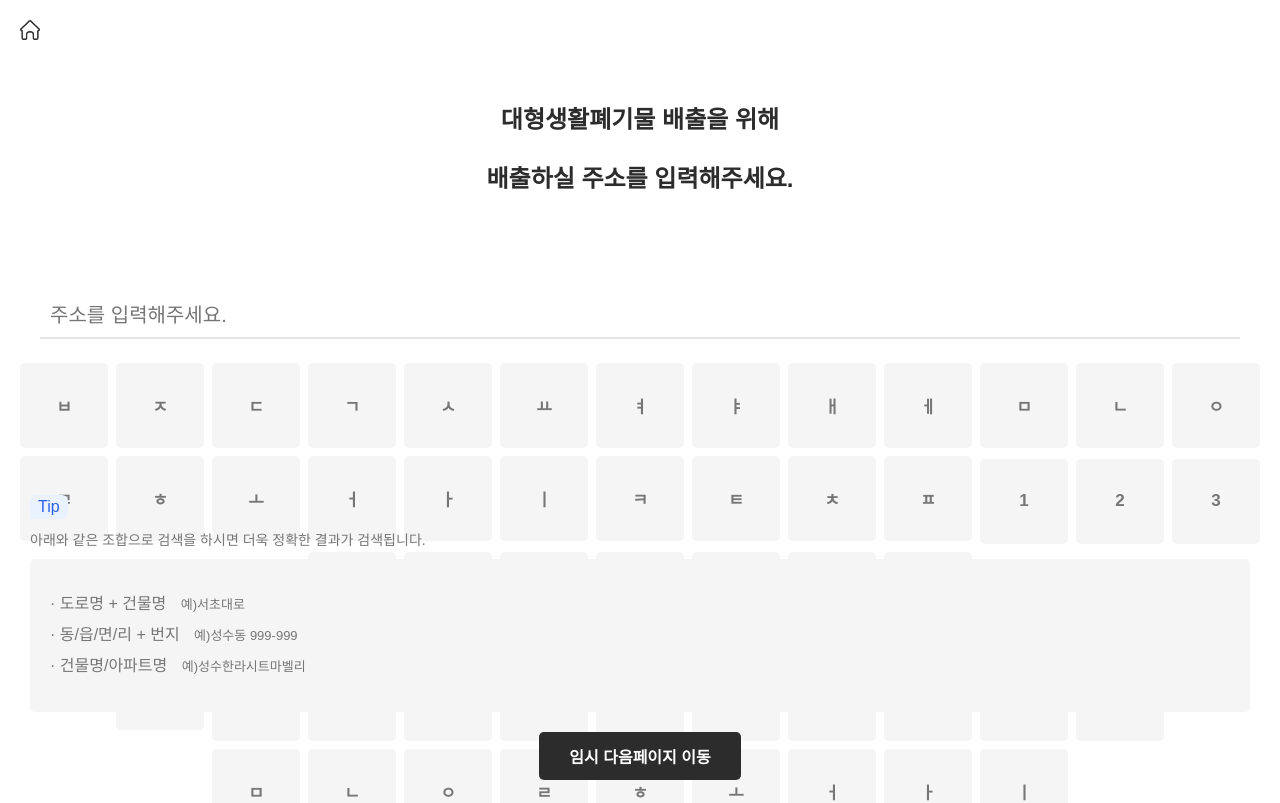
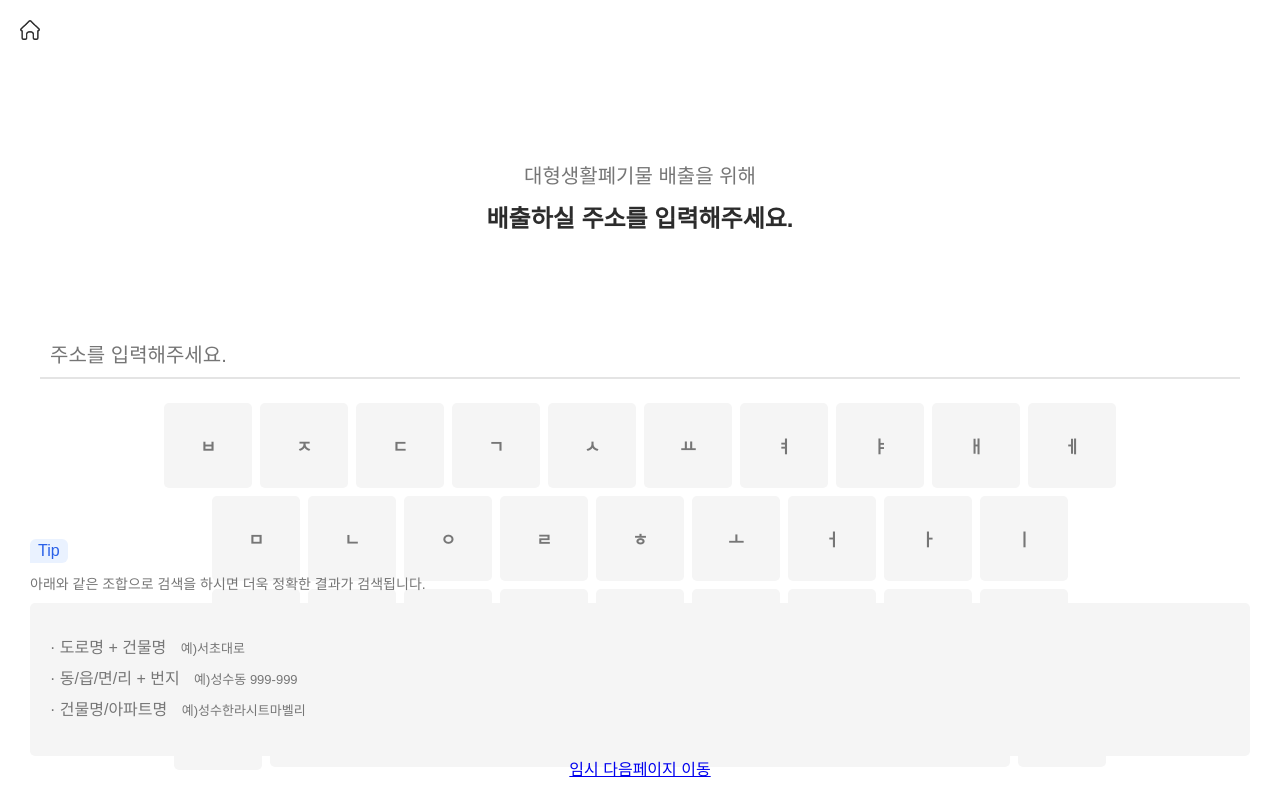
Before and after one commit to mskim8333/kiosk_zguhada, a Vue app: page /#/addr in a window 1280 px wide. Shown: the top 803 px of the page. Built offline with nearby package versions, Linux system fonts and the light colour scheme; a web font is replaced by a local one.

Commit message:
코드정리

```diff
--- a/src/components/AddrPage.vue
+++ b/src/components/AddrPage.vue
@@ -14,13 +14,6 @@
     </div>
     <div class="keyboard">
       <div class="key_row">
-        <button class="key_btn" v-for="key in keys" :key="key" @click="handleKeyClick(key)">{{ key }}</button>
-        <button class="key_btn" v-for="num in 10" :key="num" @click="handleKeyClick(num.toString())">{{ num }}</button>
-      </div>
-      <div class="key_row">
-        <button class="key_btn key_icon">
-          <img src="../assets/upper.png" />
-        </button>
         <button class="key_btn">ㅂ</button>
         <button class="key_btn">ㅈ</button>
         <button class="key_btn">ㄷ</button>
@@ -45,7 +38,7 @@
       </div>
       <div class="key_row">
         <button class="key_btn key_icon">
-          <img src="../assets/delete.png" />
+          <img src="../assets/upper.png" />
         </button>
         <button class="key_btn">ㅋ</button>
         <button class="key_btn">ㅌ</button>
@@ -54,6 +47,9 @@
         <button class="key_btn">ㅠ</button>
         <button class="key_btn">ㅜ</button>
         <button class="key_btn">ㅡ</button>
+        <button class="key_btn key_icon">
+          <img src="../assets/delete.png" />
+        </button>
       </div>
       <div class="key_row">
         <button class="key_btn key_icon">123</button>
@@ -89,81 +85,130 @@
         <router-link class="btn" to="/addr2">임시 다음페이지 이동</router-link>
       </div>
     </div>
+
   </div>
 </template>
 
-<script>
-export default {
-  name: 'AddrPage',
-  props: {
-    msg: String
-  },
-  data() {
-    return {
-      addr: '',
-      inputText: '',
-      chosungIndex: ["ㄱ", "ㄲ", "ㄴ", "ㄷ", "ㄸ", "ㄹ", "ㅁ", "ㅂ", "ㅃ", "ㅅ", "ㅆ", "ㅇ", "ㅈ", "ㅉ", "ㅊ", "ㅋ", "ㅌ", "ㅍ", "ㅎ"],
-      jongsungIndex: ["", "ㄱ", "ㄲ", "ㄳ", "ㄴ", "ㄵ", "ㄶ", "ㄷ", "ㄹ", "ㄺ", "ㄻ", "ㄼ", "ㄽ", "ㄾ", "ㄿ", "ㅀ", "ㅁ", "ㅂ", "ㅄ", "ㅅ", "ㅆ", "ㅇ", "ㅈ", "ㅊ", "ㅋ", "ㅌ", "ㅍ", "ㅎ"],
-      jComboIndex: ["ㄳ", "ㄵ", "ㄶ", "ㄺ", "ㄻ", "ㄼ", "ㄽ", "ㄾ", "ㄿ", "ㅀ", "ㅄ"],
-      jCombo: ["ㄱㅅ", "ㄴㅈ", "ㄴㅎ", "ㄹㄱ", "ㄹㅁ", "ㄹㅂ", "ㄹㅅ", "ㄹㅌ", "ㄹㅍ", "ㄹㅎ", "ㅂㅅ"],
-      mComboIndex: ['ㅘ', 'ㅙ', 'ㅚ', 'ㅝ', 'ㅞ', 'ㅟ', 'ㅢ'],
-      mCombo: ['ㅗㅏ', 'ㅗㅐ', 'ㅗㅣ', 'ㅜㅓ', 'ㅜㅔ', 'ㅜㅣ', 'ㅡㅣ']
-    };
-  },
-  computed: {
-    keys() {
-      return ['ㅂ','ㅈ','ㄷ','ㄱ','ㅅ','ㅛ','ㅕ','ㅑ','ㅐ','ㅔ','ㅁ','ㄴ','ㅇ','ㄹ','ㅎ','ㅗ','ㅓ','ㅏ','ㅣ','ㅋ','ㅌ','ㅊ','ㅍ'];
+<style scoped>
+.bottom_content {
+  position: fixed;
+  bottom: 20px;
+  left: 0px;
+  width: 100%;
 }
-  },
-  methods: {
-    handleKeyClick(key) {
-      let inputText = this.inputText;
-
-      // 스페이스 및 백스페이스는 별도로 처리
-      if (key === ' ') {
-        inputText += ' ';
-      } else if (key === 'Backspace') {
-        this.inputText = inputText.slice(0, -1);
-        return;
-      } else {
-        // 한글 자음 입력인 경우
-        if (/^[ㄱ-ㅎ가-힣]$/.test(key)) {
-          const charCode = key.charCodeAt(0) - 44032;
-          const jongIndex = charCode % 28;
-          const choIndex = parseInt((charCode - jongIndex) / 28 / 21);
-          const chosung = this.chosungIndex[choIndex];
-
-          if (inputText !== '') {
-            const lastChar = inputText.charAt(inputText.length - 1);
-            const lastCharCode = lastChar.charCodeAt(0) - 44032;
-            const lastJongIndex = lastCharCode % 28;
-
-            if (lastJongIndex !== 0 && choIndex !== 0) {
-              const newJongsungIndex = this.jComboIndex.indexOf(this.jongsungIndex[lastJongIndex] + chosung);
-              if (newJongsungIndex !== -1) {
-                inputText = inputText.slice(0, -1) + this.jCombo[newJongsungIndex];
+.info_row {
+  text-align: left;
+  line-height: 30px;
+  color: #767676;
 }
+.info_row span {
+  margin-left: 10px;
+  font-size: 13px;
 }
+.info_box {
+  background-color: #F5F5F5;
+  margin: 0px 30px;
+  padding: 30px 20px;
+  border-radius: 5px;
 }
+.info_txt {
+  color: #767676;
+  font-size: 14px;
+  text-align: left;
+  margin: 10px 30px;
 }
-        // 숫자 입력인 경우
-        else if (/^[0-9]$/.test(key)) {
-          inputText += key;
+.icon_row {
+  display: block;
+  text-align: left;
+  margin: 0 30px 10px;
 }
+.tip {
+  display: inline-block;
+  background-color: #EAF2FF;
+  padding: 3px 8px;
+  color: #2960E8;
+  border-top-left-radius: 6px;
+  border-top-right-radius: 6px;
+  border-bottom-right-radius: 6px;
 }
-
-      this.inputText = inputText;
-    }
-  }
-};
-</script>
-
-<style scoped>
 .addrpage {
   width: 100%;
   height: 1100px;
+  overflow:hidden;
+  background-color: #FFFFFF;
+}
+.temppage_bottom {
+  position: fixed;
+  bottom: 0px;
+  width: 100%;
+  height: 550px;
+}
+img.logo {
+  margin: 180px 0 20px;
+  width: 25%;
+}
+h5 {
+  color: #2C2C2C;
+  font-size: 24px;
+  font-weight: 700;
+  margin-bottom: 20px;
+}
+.msg {
+  line-height: 30px;
+  color: #767676;
+}
+.msg span {
+  display: block;
+  font-weight: 600;
+}
+.bottom_msg {
+  position: absolute;
+  bottom: 30px;
+  width: calc(100% - 40px);
+  margin: 0 0 0 20px;
+  padding: 10px 0px;
+  background-color: #FFFFFF;
+  border-radius: 10px;
+  color: #767676;
+  line-height: 30px;
+}
+.bottom_msg span {
+  display: block;
+  margin-left: 20px;
+  font-weight: 400;
+  text-align: left;
+  font-size: 13px;
+}
+.key_row {
   overflow: hidden;
-  background-color: #FFFFFF;
+}
+.key {
+  display: inline-block;
+}
+.key_btn {
+  display: inline-block;
+  border: 0px;
+  background-color: #F5F5F5;
+  color: #767676;
+  font-weight: 600;
+  font-size: 17px;
+  border-radius: 5px;
+  margin: 4px;
+  width: 88px;
+  height: 85px;
+}
+.key_btn img {
+  height: 20px;
+}
+.key_icon {
+  width: 88px;
+}
+.key_icon {
+  width: 88px;
+}
+.key_space {
+  width: 740px;
+  color: #F5F5F5;
 }
 .top_row {
   overflow: hidden;
@@ -174,15 +219,15 @@ export default {
   margin: 20px 20px;
 }
 h5 {
-  color: #2C2C2C;
-  font-size: 24px;
-  font-weight: 700;
-  margin-bottom: 20px;
+  color: #767676;
+  font-size: 20px;
+  font-weight: 400;
+  margin: 100px 0 10px;
 }
 h3 {
   color: #2C2C2C;
   font-size: 24px;
-  margin-bottom: 100px;
+  margin: 0px 0px 100px;
 }
 .ip_row {
   margin: 0 40px 20px;
@@ -201,84 +246,90 @@ h3 {
   color: #767676;
   outline: none;
 }
-.keyboard {
-  margin-top: 20px;
+</style>
+
+<script>
+export default {
+  name: 'AddrPage',
+  props: {
+    msg: String
+  },
+  data() {
+    return {
+      addr: '',
+      inputText: '', // 사용자가 입력한 텍스트
+      chosungIndex: ["ㄱ", "ㄲ", "ㄴ", "ㄷ", "ㄸ", "ㄹ", "ㅁ", "ㅂ", "ㅃ", "ㅅ", "ㅆ", "ㅇ", "ㅈ", "ㅉ", "ㅊ", "ㅋ", "ㅌ", "ㅍ", "ㅎ"],
+      jongsungIndex: ["", "ㄱ", "ㄲ", "ㄳ", "ㄴ", "ㄵ", "ㄶ", "ㄷ", "ㄹ", "ㄺ", "ㄻ", "ㄼ", "ㄽ", "ㄾ", "ㄿ", "ㅀ", "ㅁ", "ㅂ", "ㅄ", "ㅅ", "ㅆ", "ㅇ", "ㅈ", "ㅊ", "ㅋ", "ㅌ", "ㅍ", "ㅎ"],
+      jComboIndex: ["ㄳ", "ㄵ", "ㄶ", "ㄺ", "ㄻ", "ㄼ", "ㄽ", "ㄾ", "ㄿ", "ㅀ", "ㅄ"],
+      jCombo: ["ㄱㅅ", "ㄴㅈ", "ㄴㅎ", "ㄹㄱ", "ㄹㅁ", "ㄹㅂ", "ㄹㅅ", "ㄹㅌ", "ㄹㅍ", "ㄹㅎ", "ㅂㅅ"],
+      mComboIndex: ['ㅘ', 'ㅙ', 'ㅚ', 'ㅝ', 'ㅞ', 'ㅟ', 'ㅢ'],
+      mCombo: ['ㅗㅏ', 'ㅗㅐ', 'ㅗㅣ', 'ㅜㅓ', 'ㅜㅔ', 'ㅜㅣ', 'ㅡㅣ']
+    };
+  },
+  computed: {
+    keys() {
+      return ['ㄱ','ㄲ','ㄴ','ㄷ','ㄸ','ㄹ','ㅁ','ㅂ','ㅃ','ㅅ','ㅆ','ㅇ','ㅈ','ㅉ','ㅊ','ㅋ','ㅌ','ㅍ','ㅎ','ㅏ','ㅐ','ㅑ','ㅒ','ㅓ','ㅔ','ㅕ','ㅖ','ㅗ','ㅘ','ㅙ','ㅚ','ㅛ','ㅜ','ㅝ','ㅞ','ㅟ','ㅠ','ㅡ','ㅢ','ㅣ'];
     }
-.key_row {
-  overflow: hidden;
+  },
+  methods: {
+    handleKeyDown(event) {
+      const key = event.key;
+      let inputText = this.inputText;
+
+      // 스페이스 및 백스페이스는 별도로 처리
+      if (key === ' ') {
+        inputText += ' ';
+        this.inputText = inputText;
+        event.preventDefault();
+        return;
+      } else if (key === 'Backspace') {
+        this.inputText = inputText.slice(0, -1);
+        event.preventDefault();
+        return;
       }
-.key_btn {
-  display: inline-block;
-  border: 0px;
-  background-color: #F5F5F5;
-  color: #767676;
-  font-weight: 600;
-  font-size: 17px;
-  border-radius: 5px;
-  margin: 4px;
-  width: 88px;
-  height: 85px;
+
+      // 다른 키는 별도의 로직으로 처리
+      let hangeul = '';
+
+      // 한글 자소 분해 로직
+      // Unicode 기준 초성, 중성, 종성을 분리
+      if (/^[ㄱ-ㅎ가-힣]$/.test(key)) {
+        const charCode = key.charCodeAt(0) - 44032;
+        const jongIndex = charCode % 28;
+        const choIndex = parseInt((charCode - jongIndex) / 28 / 21);
+
+        const chosung = this.chosungIndex[choIndex];
+
+        // 이전 글자와 조합된 자음 또는 모음일 경우 처리
+        // ex) ㄱ + ㅏ = 가, ㄱ + ㄱ = ㄲ
+        // (이 부분의 로직은 한글 조합 규칙에 따라 작성되어야 합니다.)
+        // 이 부분의 로직을 통해 입력된 한글을 올바르게 조합하여 hangeul에 저장
+        if (inputText !== '') {
+          const lastChar = inputText.charAt(inputText.length - 1);
+          const lastCharCode = lastChar.charCodeAt(0) - 44032;
+          const lastJongIndex = lastCharCode % 28;
+          //const lastChoIndex = parseInt((lastCharCode - lastJongIndex) / 28 / 21);
+          //const lastChosung = this.chosungIndex[lastChoIndex];
+
+          // 이전 글자의 종성이 있고, 현재 글자가 초성일 경우
+          if (lastJongIndex !== 0 && choIndex !== 0) {
+            // 이전 글자의 종성과 현재 글자의 초성으로 새로운 종성을 구함
+            const newJongsungIndex = this.jComboIndex.indexOf(this.jongsungIndex[lastJongIndex] + chosung);
+            // 새로운 종성이 존재한다면
+            if (newJongsungIndex !== -1) {
+              // 종성을 변경
+              hangeul = this.jCombo[newJongsungIndex];
             }
-.key_icon {
-  width: 88px;
           }
-.key_space {
-  width: 740px;
-  color: #F5F5F5;
         }
-.bottom_content {
-  position: fixed;
-  bottom: 20px;
-  left: 0px;
-  width: 100%;
+
+        // 최종 hangeul을 inputText에 추가
+        this.inputText = inputText + hangeul;
+      } else {
+        // 특수문자 또는 알파벳 등의 경우 처리할 로직 추가
+        // 여기에 추가적인 로직을 작성하세요
       }
-.icon_row {
-  display: block;
-  text-align: left;
-  margin: 0 30px 10px;
     }
-.tip {
-  display: inline-block;
-  background-color: #EAF2FF;
-  padding: 3px 8px;
-  color: #2960E8;
-  border-top-left-radius: 6px;
-  border-top-right-radius: 6px;
-  border-bottom-right-radius: 6px;
   }
-.info_txt {
-  color: #767676;
-  font-size: 14px;
-  text-align: left;
-  margin: 10px 30px;
-}
-.info_box {
-  background-color: #F5F5F5;
-  margin: 0px 30px;
-  padding: 30px 20px;
-  border-radius: 5px;
-}
-.info_row {
-  text-align: left;
-  line-height: 30px;
-  color: #767676;
-}
-.info_row span {
-  margin-left: 10px;
-  font-size: 13px;
-}
-.btn_wrap {
-  text-align: center;
-  margin-top: 20px;
-}
-.btn {
-  display: inline-block;
-  background-color: #2C2C2C;
-  color: #FFFFFF;
-  font-size: 16px;
-  font-weight: 600;
-  padding: 12px 30px;
-  border-radius: 5px;
-  text-decoration: none;
-}
-</style>
+};
+</script>
```
Lines whose indentation alone changed are shown as unchanged.
